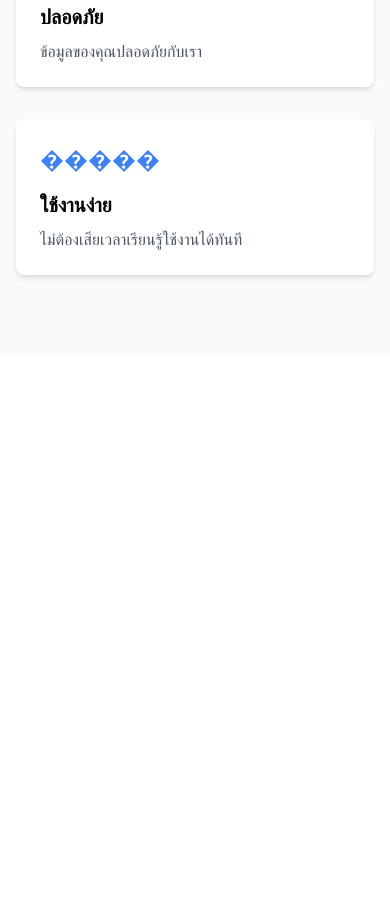
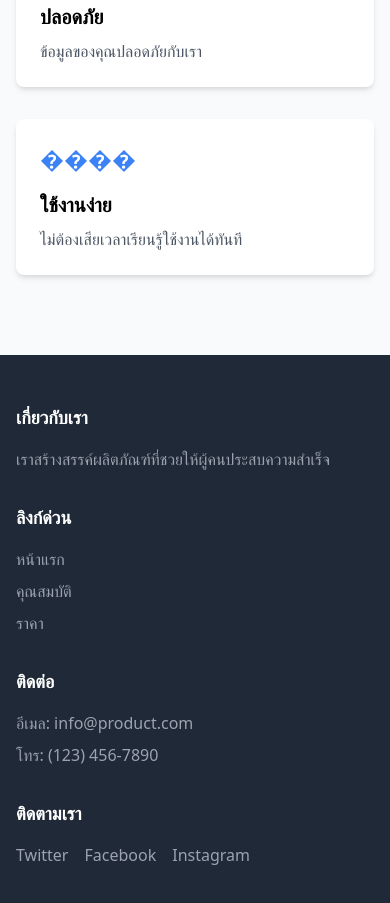
Before and after one commit to Chanatip-119/product-landing-page, a plain HTML site: page index.html in a window 390 px wide. Shown: the part 869-1772 px from the top of the page. Before the commit the page ends 1224 px from the top, so only its background shows below. Drawn offline with nearby package versions, Linux system fonts and the light colour scheme.

Commit message:
เพิ่มสวนท ้ายแบบ ่ Responsive

```diff
--- a/index.html
+++ b/index.html
@@ -58,7 +58,7 @@
             </div>
             <!-- คุณสมบัติที่ 3 -->
             <div class="bg-white p-6 rounded-lg shadow-md">
-            <div class="text-blue-500 text-2xl mb-4">�����</div>
+            <div class="text-blue-500 text-2xl mb-4">����</div>
             <h3 class="font-bold text-xl mb-2">ใช้งานง่าย</h3>
             <p class="text-gray-600">ไม่ต้องเสียเวลาเรียนรู้ใช้งานได้ทันที</p>
             </div>
@@ -67,8 +67,38 @@
            </section>
        </main>
 
- <footer>
- <!-- สวนท ้าย ่ -->
- </footer>
+       <footer class="bg-gray-800 text-white py-12">
+        <div class="container mx-auto px-4">
+        <div class="grid grid-cols-1 md:grid-cols-4 gap-8">
+        <div>
+        <h3 class="font-bold text-lg mb-4">เกี่ยวกับเรา</h3>
+        <p class="text-gray-400">เราสร้างสรรค์ผลิตภัณฑ์ที่ชวยให้ผู้คนประสบความสำเร็จ</p>
+        </div>
+        <div>
+        <h3 class="font-bold text-lg mb-4">ลิงก์ด่วน</h3>
+        <ul class="space-y-2 text-gray-400">
+        <li><a href="#" class="hover:text-white">หน้าแรก</a></li>
+        <li><a href="#features" class="hover:text-white">คุณสมบัติ</a></li>
+        <li><a href="#pricing" class="hover:text-white">ราคา</a></li>
+        </ul>
+        </div>
+        <div>
+        <h3 class="font-bold text-lg mb-4">ติดต่อ</h3>
+        <ul class="space-y-2 text-gray-400">
+        <li>อีเมล: info@product.com</li>
+        <li>โทร: (123) 456-7890</li>
+        </ul>
+        </div>
+        <div>
+        <h3 class="font-bold text-lg mb-4">ติดตามเรา</h3>
+        <div class="flex space-x-4">
+        <a href="#" class="text-gray-400 hover:text-white">Twitter</a>
+        <a href="#" class="text-gray-400 hover:text-white">Facebook</a>
+        <a href="#" class="text-gray-400 hover:text-white">Instagram</a>
+        </div>
+        </div>
+        </div>
+        </div>
+       </footer>
 </body>
 </html>
```
